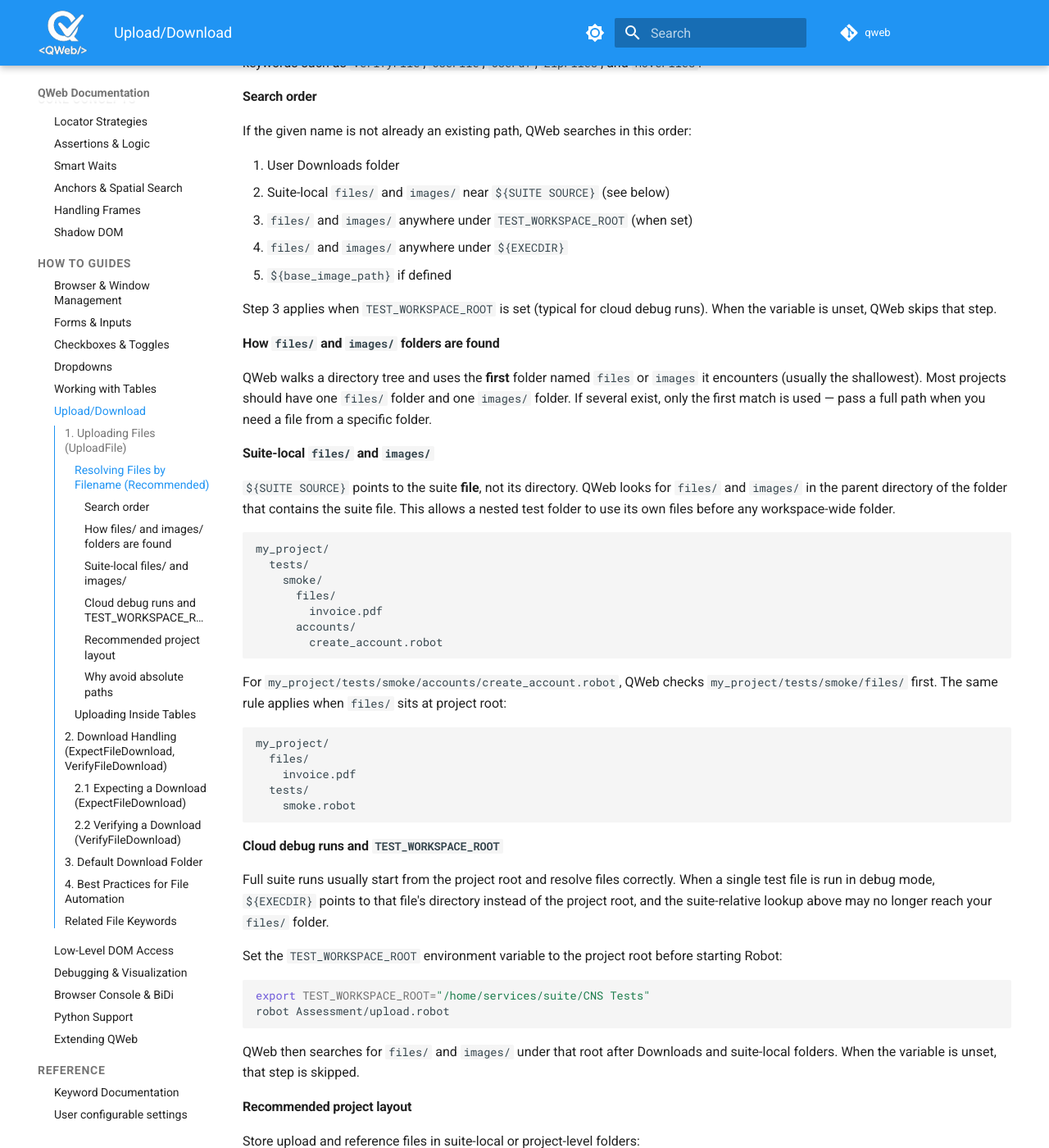
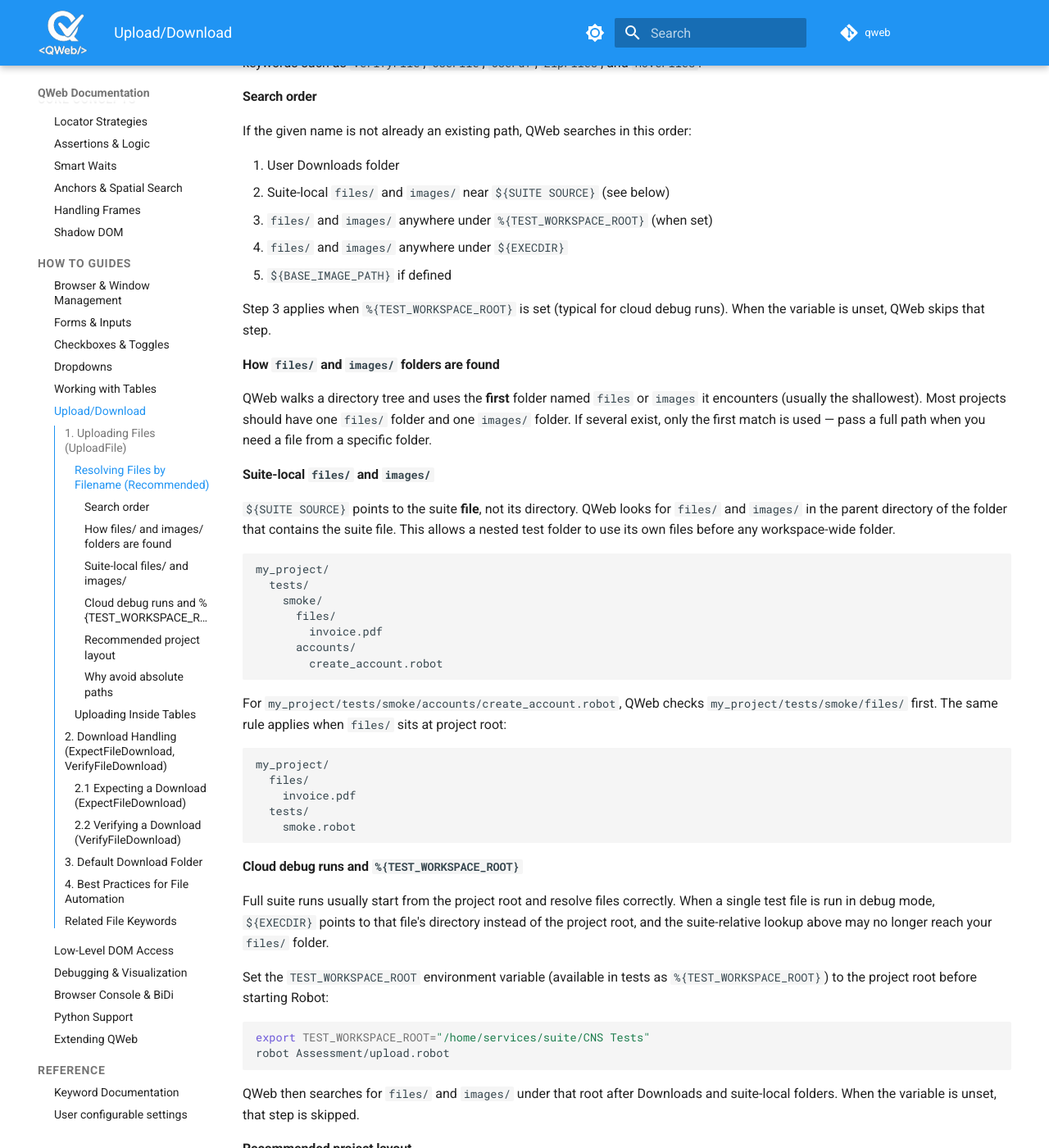
Before and after one commit to qentinelqi/qweb, an MkDocs documentation site: the page built from docs/how_to/upload_download.md, in a window 1280 px wide and 1400 px high, scrolled down 1106 px. Shown: the whole window at 82% size. Built offline with MkDocs 1.6.1 and Material for MkDocs 9.7.7, drawn with Linux system fonts in a browser that asks for light colours; comment, search, counter and statistics services are not loaded; some of the changed text lies outside the part shown.

Commit message:
minor improvements

````diff
--- a/docs/how_to/upload_download.md
+++ b/docs/how_to/upload_download.md
@@ -55,11 +55,11 @@ If the given name is not already an existing path, QWeb searches in this order:
 
 1. User Downloads folder
 2. Suite-local `files/` and `images/` near `${SUITE SOURCE}` (see below)
-3. `files/` and `images/` anywhere under `TEST_WORKSPACE_ROOT` (when set)
+3. `files/` and `images/` anywhere under `%{TEST_WORKSPACE_ROOT}` (when set)
 4. `files/` and `images/` anywhere under `${EXECDIR}`
-5. `${base_image_path}` if defined
+5. `${BASE_IMAGE_PATH}` if defined
 
-Step 3 applies when `TEST_WORKSPACE_ROOT` is set (typical for cloud debug runs).
+Step 3 applies when `%{TEST_WORKSPACE_ROOT}` is set (typical for cloud debug runs).
 When the variable is unset, QWeb skips that step.
 
 #### How `files/` and `images/` folders are found
@@ -98,15 +98,15 @@ my_project/
     smoke.robot
 ```
 
-#### Cloud debug runs and `TEST_WORKSPACE_ROOT`
+#### Cloud debug runs and `%{TEST_WORKSPACE_ROOT}`
 
 Full suite runs usually start from the project root and resolve files correctly.
 When a single test file is run in debug mode, `${EXECDIR}` points to that file's
 directory instead of the project root, and the suite-relative lookup above may
 no longer reach your `files/` folder.
 
-Set the `TEST_WORKSPACE_ROOT` environment variable to the project root before
-starting Robot:
+Set the `TEST_WORKSPACE_ROOT` environment variable (available in tests as
+`%{TEST_WORKSPACE_ROOT}`) to the project root before starting Robot:
 
 ```bash
 export TEST_WORKSPACE_ROOT="/home/services/suite/CNS Tests"
@@ -217,7 +217,7 @@ Always rely on QWeb-managed downloads.
 
 1. Store upload files in a suite-local or project-level `files/` directory.
 2. Store reference images in a suite-local or project-level `images/` directory.
-3. Set `TEST_WORKSPACE_ROOT` when debugging individual test files in cloud environments.
+3. Set `%{TEST_WORKSPACE_ROOT}` when debugging individual test files in cloud environments.
 4. Let QWeb manage downloads.
 5. Avoid hardcoded absolute paths — use filenames and default folder resolution instead.
 6. Use `ExpectFileDownload` before triggering the download.
````
Also changed, not shown: 5 other files.
